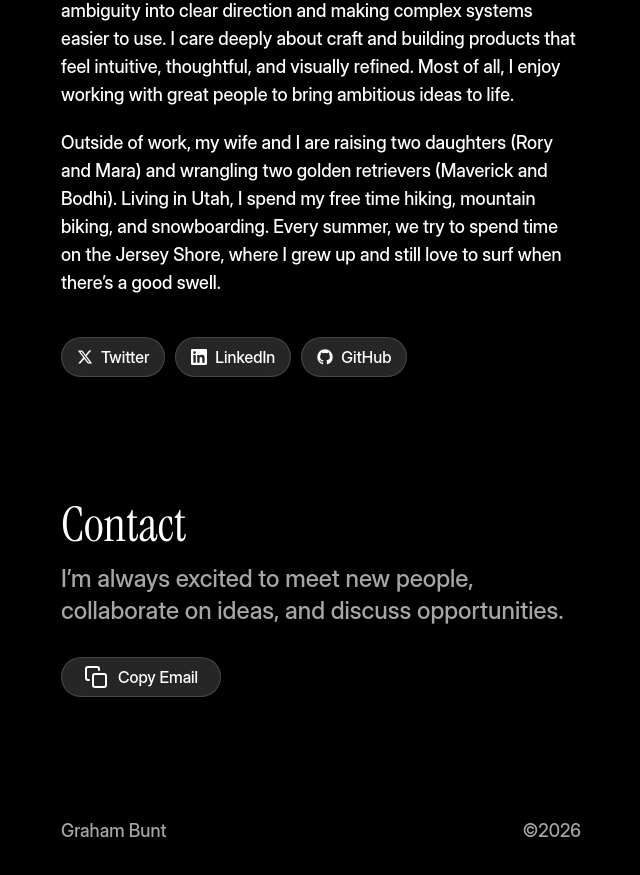
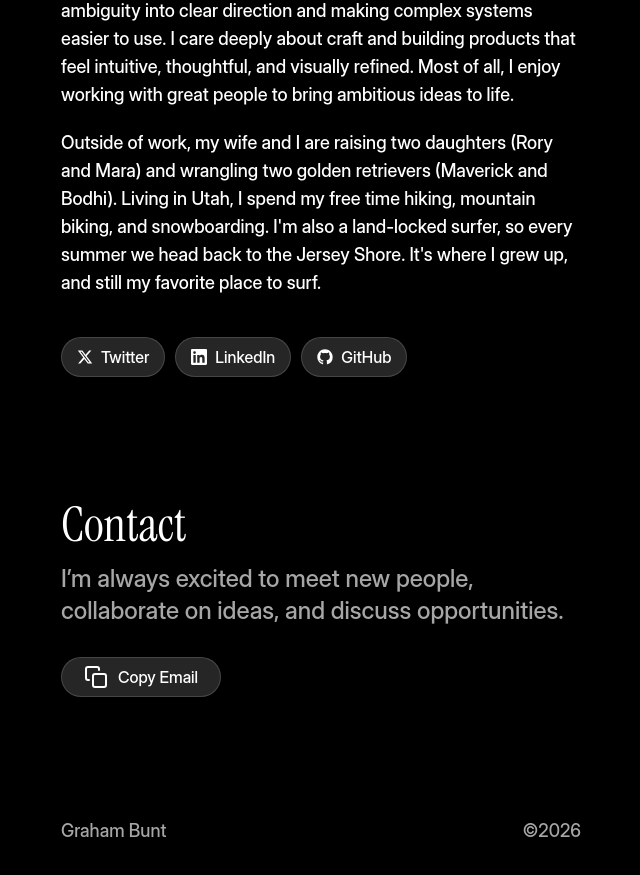
Before and after one commit to GrahamBunt/portfolio, a Next.js app: page /about in a window 1280 px wide. Shown: the part 1040-1915 px from the top of the page, without its empty margins (319-959 px from the left). Built offline with nearby package versions, Linux system fonts and the light colour scheme; a web font is replaced by a local one.

Commit message:
Refine about page personal copy

```diff
--- a/src/content/about.ts
+++ b/src/content/about.ts
@@ -41,7 +41,7 @@ export const aboutContent: AboutContent = {
   },
   bio: [
     "I'm currently with Smartsheet, where I design enterprise products that help teams manage work. I have a track record of turning ambiguity into clear direction and making complex systems easier to use. I care deeply about craft and building products that feel intuitive, thoughtful, and visually refined. Most of all, I enjoy working with great people to bring ambitious ideas to life.",
-    "Outside of work, my wife and I are raising two daughters (Rory and Mara) and wrangling two golden retrievers (Maverick and Bodhi). Living in Utah, I spend my free time hiking, mountain biking, and snowboarding. Every summer, we try to spend time on the Jersey Shore, where I grew up and still love to surf when there’s a good swell.",
+    "Outside of work, my wife and I are raising two daughters (Rory and Mara) and wrangling two golden retrievers (Maverick and Bodhi). Living in Utah, I spend my free time hiking, mountain biking, and snowboarding. I'm also a land-locked surfer, so every summer we head back to the Jersey Shore. It's where I grew up, and still my favorite place to surf.",
   ],
   social: [
     {
```
